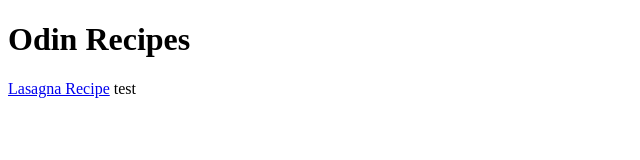
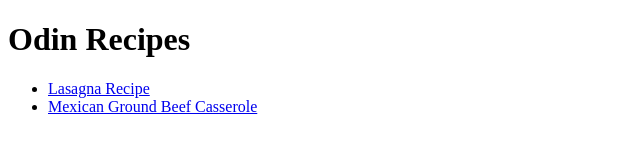
Before and after one commit to louisql/odin-recipes, a plain HTML site: page index.html in a window 1280 px wide. Shown: the whole page, without its empty margins (0-640 px from the left). Drawn offline with Linux system fonts and the light colour scheme.

Commit message:
Added the index

```diff
--- a/index.html
+++ b/index.html
@@ -8,7 +8,14 @@
 
 <body>
     <h1>Odin Recipes</h1>
-    <a href="./recipes/lasagna.html">Lasagna Recipe</a> test
+    <ul>
+    <li><a href="./recipes/lasagna.html">Lasagna Recipe</a></li>
+    <li><a href="./recipes/mexican-ground-beef-casserole.html">Mexican Ground Beef Casserole</li>
+
+    </ul>
+
+
+    </a>
 </body>
 
 </html>
```
